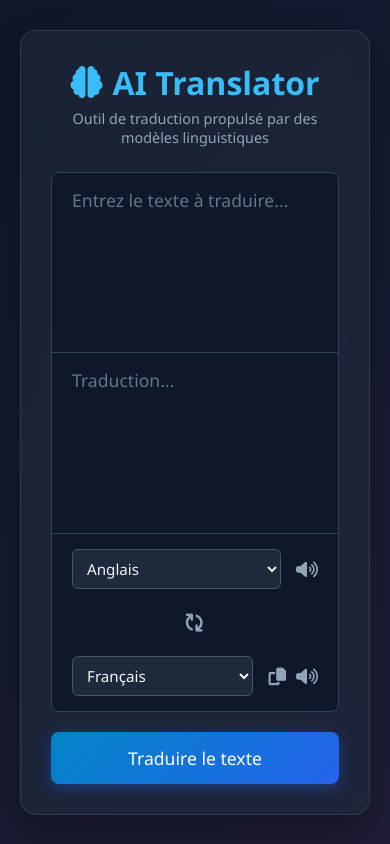
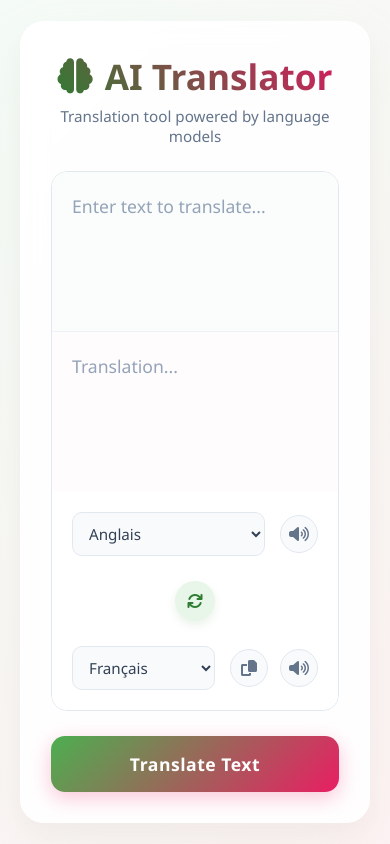
Before and after one commit to hajarln/CodeAlpha_Language-Translation-Tool, a plain HTML site: page index.html in a window 390 px wide. Drawn offline with Linux system fonts and the light colour scheme.

```diff
--- a/app.js
+++ b/app.js
@@ -1,12 +1,10 @@
-// ==========================================
-// 1. DICTIONNAIRE DES LANGUES (Codes ISO)
-// ==========================================
 const countries = {
     "ar-SA": "Arabe",
     "en-GB": "Anglais",
     "es-ES": "Espagnol",
     "fr-FR": "Français",
     "de-DE": "Allemand",
+    "hi-IN": "Hindi (Inde)",
     "it-IT": "Italien",
     "ja-JP": "Japonais",
     "zh-CN": "Chinois (Simplifié)",
@@ -15,9 +13,6 @@ const countries = {
     "tr-TR": "Turc"
 };
 
-// ==========================================
-// 2. SÉLECTION DES ÉLÉMENTS DE L'INTERFACE
-// ==========================================
 const fromText = document.querySelector(".from-text");
 const toText = document.querySelector(".to-text");
 const selectTag = document.querySelectorAll("select");
@@ -25,24 +20,16 @@ const exchangeIcon = document.querySelector(".exchange");
 const translateBtn = document.querySelector("#translate-btn");
 const icons = document.querySelectorAll(".icons button");
 
-// ==========================================
-// 3. INJECTION DYNAMIQUE DES LANGUES
-// ==========================================
 selectTag.forEach((tag, id) => {
     for (let country_code in countries) {
-        // Sélection par défaut : Anglais pour la source, Français pour la cible
         let selected = id == 0 ? (country_code == "en-GB" ? "selected" : "") : (country_code == "fr-FR" ? "selected" : "");
         let option = `<option value="${country_code}" ${selected}>${countries[country_code]}</option>`;
         tag.insertAdjacentHTML("beforeend", option);
     }
 });
 
-// ==========================================
-// 4. LOGIQUE DE TRADUCTION (Appel API)
-// ==========================================
 async function translateData() {
     let text = fromText.value.trim();
-    // On extrait uniquement le code langue court (ex: "en" au lieu de "en-GB") requis par l'API
     let translateFrom = selectTag[0].value.split("-")[0];
     let translateTo = selectTag[1].value.split("-")[0];
 
@@ -51,10 +38,9 @@ async function translateData() {
         return;
     }
 
-    toText.placeholder = "Analyse et traduction IA en cours...";
+    toText.placeholder = "AI analysis and translation in progress...";
 
     try {
-        // Utilisation d'une API de traduction REST performante et gratuite pour le développement
         let apiUrl = `https://api.mymemory.translated.net/get?q=${encodeURIComponent(text)}&langpair=${translateFrom}|${translateTo}`;
 
         let response = await fetch(apiUrl);
@@ -71,60 +57,71 @@ async function translateData() {
     }
 }
 
-// Événement sur le bouton "Traduire"
 translateBtn.addEventListener("click", translateData);
 
-// ==========================================
-// 5. FONCTIONNALITÉ D'ÉCHANGE (Inverser)
-// ==========================================
 exchangeIcon.addEventListener("click", () => {
-    // Échanger les textes
     let tempText = fromText.value;
     fromText.value = toText.value;
     toText.value = tempText;
 
-    // Échanger les sélections de langues
     let tempLang = selectTag[0].value;
     selectTag[0].value = selectTag[1].value;
     selectTag[1].value = tempLang;
+
+    let icon = exchangeIcon.querySelector("i");
+    if (!icon.style.transform || icon.style.transform === "rotate(0deg)") {
+        icon.style.transform = "rotate(180deg)";
+    } else {
+        icon.style.transform = "rotate(0deg)";
+    }
+    icon.style.transition = "transform 0.4s cubic-bezier(0.4, 0, 0.2, 1)";
 });
 
-// ==========================================
-// 6. OPTIONS BONUS : COPIE & SYNTHÈSE VOCALE
-// ==========================================
 icons.forEach(icon => {
     icon.addEventListener("click", ({ target }) => {
-        // Gestion de la Copie (si l'icône cliquée ou son parent est le bouton de copie)
-        if (target.id === "copy-to" || target.parentElement.id === "copy-to") {
+        let buttonElement = target.tagName === "I" ? target.parentElement : target;
+
+        if (buttonElement.id === "copy-to") {
             if (toText.value) {
                 navigator.clipboard.writeText(toText.value);
-
-                // Petit effet visuel temporaire pour confirmer la copie
-                let copyBtn = document.getElementById("copy-to");
-                copyBtn.style.color = "#22c55e"; // Vert succès
-                setTimeout(() => copyBtn.style.color = "#94a3b8", 1500);
+                buttonElement.style.color = "#e91e63";
+                buttonElement.style.backgroundColor = "#fdf2f8";
+                buttonElement.style.borderColor = "#fbcfe8";
+                setTimeout(() => {
+                    buttonElement.style.color = "";
+                    buttonElement.style.backgroundColor = "";
+                    buttonElement.style.borderColor = "";
+                }, 1500);
             }
         }
-        // Gestion du Text-to-Speech (Synthèse Vocale)
         else {
             let utterance;
-            // Si on clique sur le haut-parleur de gauche (source)
-            if (target.id === "speak-from" || target.parentElement.id === "speak-from") {
-                if (fromText.value) {
-                    utterance = new SpeechSynthesisUtterance(fromText.value);
-                    utterance.lang = selectTag[0].value;
-                }
-            }
-            // Si on clique sur le haut-parleur de droite (cible)
-            else {
-                if (toText.value) {
-                    utterance = new SpeechSynthesisUtterance(toText.value);
-                    utterance.lang = selectTag[1].value;
-                }
+            let textToSpeak = "";
+            let langCode = "";
+
+            if (buttonElement.id === "speak-from" && fromText.value) {
+                textToSpeak = fromText.value;
+                langCode = selectTag[0].value;
+            } else if (buttonElement.id === "speak-to" && toText.value) {
+                textToSpeak = toText.value;
+                langCode = selectTag[1].value;
             }
 
-            if (utterance) {
-                window.speechSynthesis.cancel(); // Stoppe une lecture en cours si elle existe
+            if (textToSpeak) {
+                utterance = new SpeechSynthesisUtterance(textToSpeak);
+                utterance.lang = langCode;
+
+                let voices = window.speechSynthesis.getVoices();
+                if (voices.length > 0) {
+                    let matchingVoice = voices.find(voice =>
+                        voice.lang.startsWith(langCode.split("-")[0]) || voice.lang === langCode
+                    );
+                    if (matchingVoice) {
+                        utterance.voice = matchingVoice;
+                    }
+                }
+
+                window.speechSynthesis.cancel();
                 window.speechSynthesis.speak(utterance);
             }
         }
--- a/index.html
+++ b/index.html
@@ -1,5 +1,5 @@
 <!DOCTYPE html>
-<html lang="fr">
+<html lang="en">
 <head>
   <meta charset="UTF-8">
   <meta name="viewport" content="width=device-width, initial-scale=1.0">
@@ -12,20 +12,20 @@
   <div class="container">
     <header>
       <h1><i class="fa-solid fa-brain"></i> AI Translator</h1>
-      <p>Outil de traduction propulsé par des modèles linguistiques</p>
+      <p>Translation tool powered by language models</p>
     </header>
 
     <div class="wrapper">
       <div class="text-input">
-        <textarea class="from-text" placeholder="Entrez le texte à traduire..."></textarea>
-        <textarea class="to-text" readonly placeholder="Traduction..."></textarea>
+        <textarea class="from-text" placeholder="Enter text to translate..."></textarea>
+        <textarea class="to-text" readonly placeholder="Translation..."></textarea>
       </div>
 
       <ul class="controls">
         <li class="row from">
           <select id="select-from"></select>
           <div class="icons">
-            <button id="speak-from" title="Écouter le texte source"><i class="fa-solid fa-volume-high"></i></button>
+            <button id="speak-from" title="Listen to source text"><i class="fa-solid fa-volume-high"></i></button>
           </div>
         </li>
 
@@ -34,14 +34,14 @@
         <li class="row to">
           <select id="select-to"></select>
           <div class="icons">
-            <button id="copy-to" title="Copier la traduction"><i class="fa-solid fa-copy"></i></button>
-            <button id="speak-to" title="Écouter la traduction"><i class="fa-solid fa-volume-high"></i></button>
+            <button id="copy-to" title="Copy translation"><i class="fa-solid fa-copy"></i></button>
+            <button id="speak-to" title="Listen to translation"><i class="fa-solid fa-volume-high"></i></button>
           </div>
         </li>
       </ul>
     </div>
 
-    <button id="translate-btn">Traduire le texte</button>
+    <button id="translate-btn">Translate Text</button>
   </div>
 
   <script src="app.js"></script>
--- a/style.css
+++ b/style.css
@@ -1,9 +1,8 @@
-/* Configuration Générale & Variables */
 * {
   margin: 0;
   padding: 0;
   box-sizing: border-box;
-  font-family: 'Segoe UI', Tahoma, Geneva, Verdana, sans-serif;
+  font-family: 'Segoe UI', system-ui, -apple-system, sans-serif;
 }
 
 body {
@@ -11,20 +10,20 @@ body {
   align-items: center;
   justify-content: center;
   min-height: 100vh;
-  background: linear-gradient(135deg, #0f172a 0%, #1e1e38 100%);
-  color: #f1f5f9;
+  background: linear-gradient(135deg, #f5fbf7 0%, #fef2f4 100%);
+  color: #2c3e50;
   padding: 20px;
 }
 
 .container {
   max-width: 690px;
   width: 100%;
-  background: rgba(30, 41, 59, 0.7);
-  backdrop-filter: blur(10px);
+  background: rgba(255, 255, 255, 0.85);
+  backdrop-filter: blur(12px);
   padding: 30px;
-  border-radius: 16px;
-  border: 1px solid rgba(255, 255, 255, 0.1);
-  box-shadow: 0 20px 40px rgba(0, 0, 0, 0.3);
+  border-radius: 24px;
+  border: 1px solid rgba(255, 255, 255, 0.6);
+  box-shadow: 0 20px 50px rgba(165, 214, 167, 0.15), 0 10px 20px rgba(244, 143, 177, 0.05);
 }
 
 header {
@@ -33,167 +32,193 @@ header {
 }
 
 header h1 {
-  font-size: 2rem;
-  font-weight: 600;
-  color: #38bdf8; /* Couleur typique IA / Tech */
+  font-size: 2.2rem;
+  font-weight: 800;
+  background: linear-gradient(45deg, #2e7d32, #d81b60);
+  -webkit-background-clip: text;
+  -webkit-text-fill-color: transparent;
   display: flex;
   align-items: center;
   justify-content: center;
-  gap: 10px;
+  gap: 12px;
 }
 
 header p {
-  color: #94a3b8;
-  font-size: 0.9rem;
-  margin-top: 5px;
+  color: #64748b;
+  font-size: 0.95rem;
+  font-weight: 500;
+  margin-top: 6px;
 }
 
-/* Zone de Texte */
 .wrapper {
-  border-radius: 8px;
-  border: 1px solid #334155;
-  background: #0f172a;
+  border-radius: 16px;
+  border: 1px solid #e2e8f0;
+  background: #ffffff;
+  overflow: hidden;
+  box-shadow: inset 0 2px 4px rgba(0, 0, 0, 0.02);
 }
 
 .text-input {
   display: flex;
-  border-bottom: 1px solid #334155;
 }
 
 .text-input textarea {
-  height: 250px;
+  height: 220px;
   width: 100%;
   border: none;
   outline: none;
   resize: none;
   background: transparent;
   font-size: 1.1rem;
-  padding: 15px 20px;
-  color: #f1f5f9;
+  padding: 20px;
+  color: #334155;
+  line-height: 1.6;
 }
 
 .text-input .from-text {
-  border-right: 1px solid #334155;
+  border-right: 1px solid #edf2f7;
+  background-color: #fafdfb;
+}
+
+.text-input .to-text {
+  background-color: #fffcfd;
 }
 
 .text-input textarea::placeholder {
-  color: #64748b;
+  color: #94a3b8;
 }
 
-/* Barre de Contrôles & Boutons */
 .controls {
   list-style: none;
   padding: 15px 20px;
   display: flex;
   align-items: center;
   justify-content: space-between;
+  background: #ffffff;
 }
 
 .controls .row {
-  width: 40%;
+  width: 42%;
   display: flex;
   align-items: center;
 }
 
 .controls .row select {
   width: 100%;
-  background: #1e293b;
-  color: #f1f5f9;
-  border: 1px solid #475569;
+  background: #f8fafc;
+  color: #334155;
+  border: 1px solid #e2e8f0;
   outline: none;
   font-size: 0.95rem;
-  border-radius: 6px;
-  padding: 8px 10px;
+  font-weight: 500;
+  border-radius: 10px;
+  padding: 10px 12px;
   cursor: pointer;
+  transition: all 0.2s ease;
 }
 
-.controls .row select option {
-  background: #1e293b;
+.controls .row select:focus {
+  border-color: #81c784;
+  box-shadow: 0 0 0 3px rgba(129, 199, 132, 0.2);
 }
 
 .controls .row .icons {
   display: flex;
   padding-left: 15px;
-  gap: 10px;
+  gap: 12px;
 }
 
 .controls .row .icons button {
-  background: transparent;
-  border: none;
+  background: #f8fafc;
+  border: 1px solid #e2e8f0;
   outline: none;
-  color: #94a3b8;
-  font-size: 1.1rem;
+  color: #64748b;
+  width: 38px;
+  height: 38px;
+  border-radius: 50%;
+  font-size: 1rem;
   cursor: pointer;
-  transition: color 0.2s ease;
+  display: flex;
+  align-items: center;
+  justify-content: center;
+  transition: all 0.2s ease;
 }
 
 .controls .row .icons button:hover {
-  color: #38bdf8;
+  color: #d81b60;
+  background: #fdf2f8;
+  border-color: #fbcfe8;
+  transform: translateY(-2px);
 }
 
-/* Bouton d'échange de langue */
 .controls .exchange {
-  color: #94a3b8;
-  font-size: 1.2rem;
+  color: #2e7d32;
+  background: #e8f5e9;
+  width: 40px;
+  height: 40px;
+  border-radius: 50%;
+  display: flex;
+  align-items: center;
+  justify-content: center;
   cursor: pointer;
-  transition: transform 0.3s ease, color 0.2s;
-  padding: 5px;
+  transition: all 0.3s cubic-bezier(0.4, 0, 0.2, 1);
+  box-shadow: 0 4px 10px rgba(46, 125, 50, 0.1);
 }
 
 .controls .exchange:hover {
-  color: #38bdf8;
-  transform: rotate(180deg);
+  background: #c8e6c9;
+  transform: scale(1.1);
 }
 
-/* Bouton Principal de Traduction */
 #translate-btn {
   width: 100%;
-  padding: 14px;
-  margin-top: 20px;
+  padding: 16px;
+  margin-top: 25px;
   border: none;
   outline: none;
   color: #fff;
   cursor: pointer;
   font-size: 1.1rem;
-  font-weight: 500;
-  border-radius: 8px;
-  background: linear-gradient(135deg, #0284c7 0%, #2563eb 100%);
-  box-shadow: 0 4px 15px rgba(37, 99, 235, 0.4);
-  transition: opacity 0.2s ease, transform 0.1s ease;
+  font-weight: 600;
+  border-radius: 14px;
+  letter-spacing: 0.5px;
+  background: linear-gradient(135deg, #4caf50 0%, #e91e63 100%);
+  box-shadow: 0 6px 20px rgba(233, 30, 99, 0.25);
+  transition: all 0.3s ease;
 }
 
 #translate-btn:hover {
+  transform: translateY(-2px);
+  box-shadow: 0 8px 25px rgba(233, 30, 99, 0.35);
   opacity: 0.95;
 }
 
 #translate-btn:active {
-  transform: scale(0.98);
+  transform: translateY(0);
+  scale: 0.98;
 }
 
-/* Responsive Design pour Mobile */
 @media (max-width: 660px) {
   .text-input {
     flex-direction: column;
   }
   .text-input .from-text {
     border-right: none;
-    border-bottom: 1px solid #334155;
-    height: 180px;
+    border-bottom: 1px solid #edf2f7;
+    height: 160px;
   }
   .text-input .to-text {
-    height: 180px;
+    height: 160px;
   }
   .controls {
     flex-direction: column;
-    gap: 15px;
+    gap: 20px;
+    padding: 20px;
   }
   .controls .row {
     width: 100%;
   }
   .controls .exchange {
-    transform: rotate(90deg);
-  }
-  .controls .exchange:hover {
-    transform: rotate(270deg);
+    margin: 5px 0;
   }
 }
```
Also changed, not shown: 1 other file.
